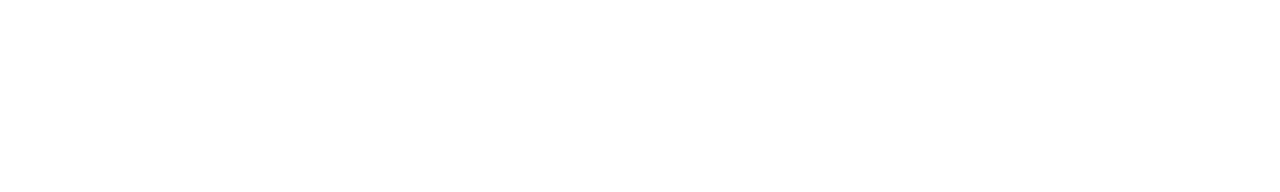
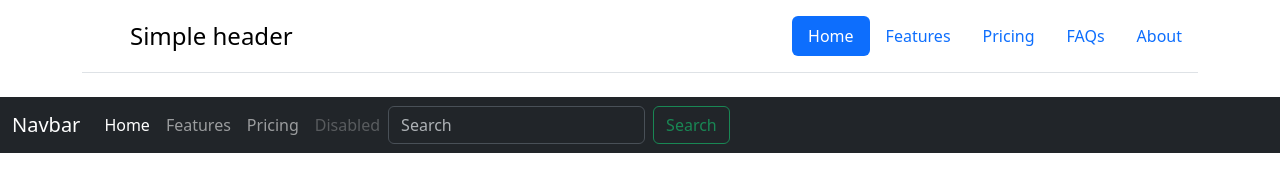
Before and after one commit to Casady-E/tests, a plain HTML site: page website-01/index.html in a window 1280 px wide. Drawn offline with nearby package versions, Linux system fonts and the light colour scheme.

Commit message:
Add in bootstrap js, create test navbars

```diff
--- a/website-01/index.html
+++ b/website-01/index.html
@@ -19,10 +19,47 @@
 </head>
 <body>
 
+<div class="container">
+    <header class="d-flex flex-wrap justify-content-center py-3 mb-4 border-bottom">
+        <a href="/" class="d-flex align-items-center mb-3 mb-md-0 me-md-auto link-body-emphasis text-decoration-none">
+          <svg class="bi me-2" width="40" height="32"><use xlink:href="#bootstrap"></use></svg>
+          <span class="fs-4">Simple header</span>
+        </a>
+
+        <ul class="nav nav-pills">
+          <li class="nav-item"><a href="#" class="nav-link active" aria-current="page">Home</a></li>
+          <li class="nav-item"><a href="#" class="nav-link">Features</a></li>
+          <li class="nav-item"><a href="#" class="nav-link">Pricing</a></li>
+          <li class="nav-item"><a href="#" class="nav-link">FAQs</a></li>
+          <li class="nav-item"><a href="#" class="nav-link">About</a></li>
+        </ul>
+     </header>
+ </div>
+
+ <nav class="navbar navbar-expand-lg bg-dark" data-bs-theme="dark">
+    <div class="container-fluid">
+      <a class="navbar-brand" href="#">Navbar</a>
+      <button class="navbar-toggler" type="button" data-bs-toggle="collapse" data-bs-target="#navbarNavAltMarkup" aria-controls="navbarNavAltMarkup" aria-expanded="false" aria-label="Toggle navigation">
+        <span class="navbar-toggler-icon"></span>
+      </button>
+      <div class="collapse navbar-collapse" id="navbarNavAltMarkup">
+        <div class="navbar-nav">
+          <a class="nav-link active" aria-current="page" href="#">Home</a>
+          <a class="nav-link" href="#">Features</a>
+          <a class="nav-link" href="#">Pricing</a>
+          <a class="nav-link disabled">Disabled</a>
+        </div>
+        <form class="d-flex nav-search" role="search">
+            <input class="form-control me-2" type="search" placeholder="Search" aria-label="Search">
+            <button class="btn btn-outline-success" type="submit">Search</button>
+          </form>
+      </div>
+    </div>
+  </nav>
 
 
-<!--
-    <script src="https://cdn.jsdelivr.net/npm/bootstrap@5.3.0-alpha3/dist/js/bootstrap.bundle.min.js" integrity="sha384-ENjdO4Dr2bkBIFxQpeoTz1HIcje39Wm4jDKdf19U8gI4ddQ3GYNS7NTKfAdVQSZe" crossorigin="anonymous"></script>
--->
+
+ <script src="https://cdn.jsdelivr.net/npm/bootstrap@5.3.0-alpha3/dist/js/bootstrap.bundle.min.js" integrity="sha384-ENjdO4Dr2bkBIFxQpeoTz1HIcje39Wm4jDKdf19U8gI4ddQ3GYNS7NTKfAdVQSZe" crossorigin="anonymous"></script>
+
 </body>
 </html>
```
